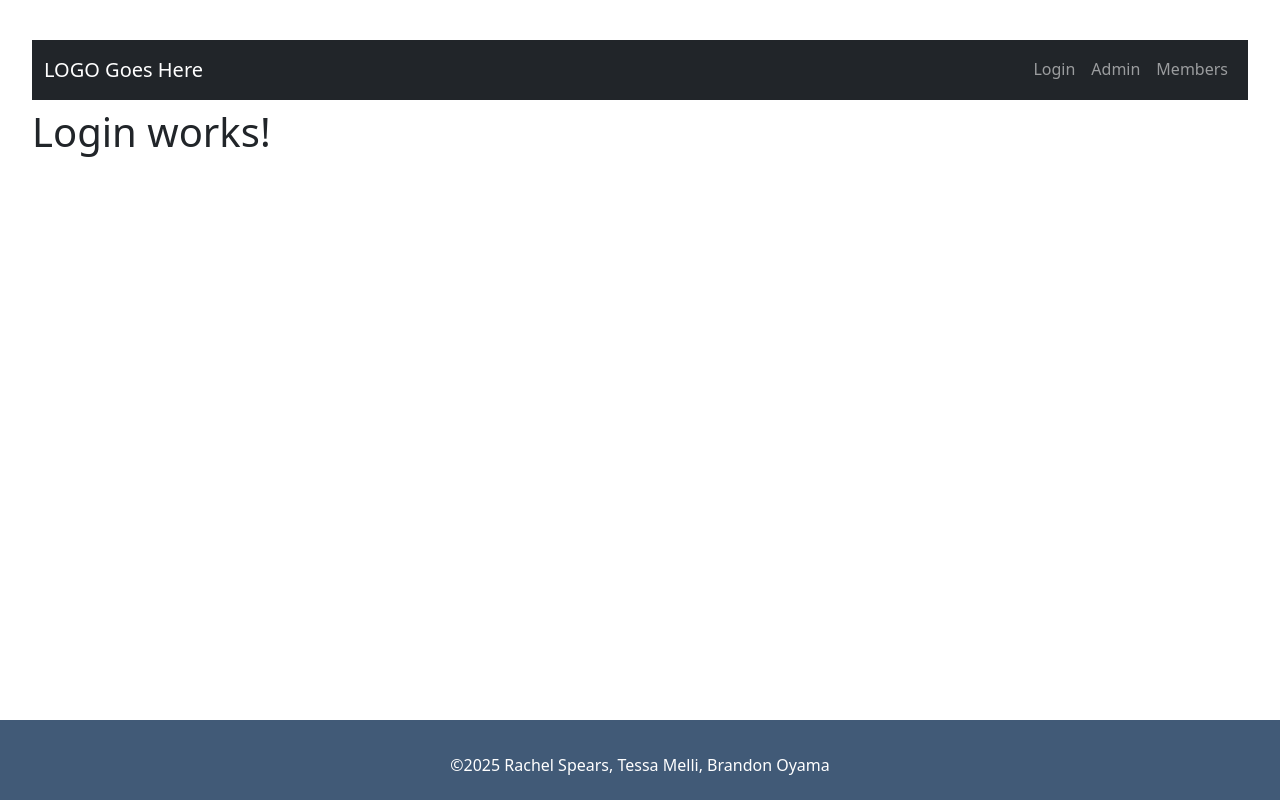
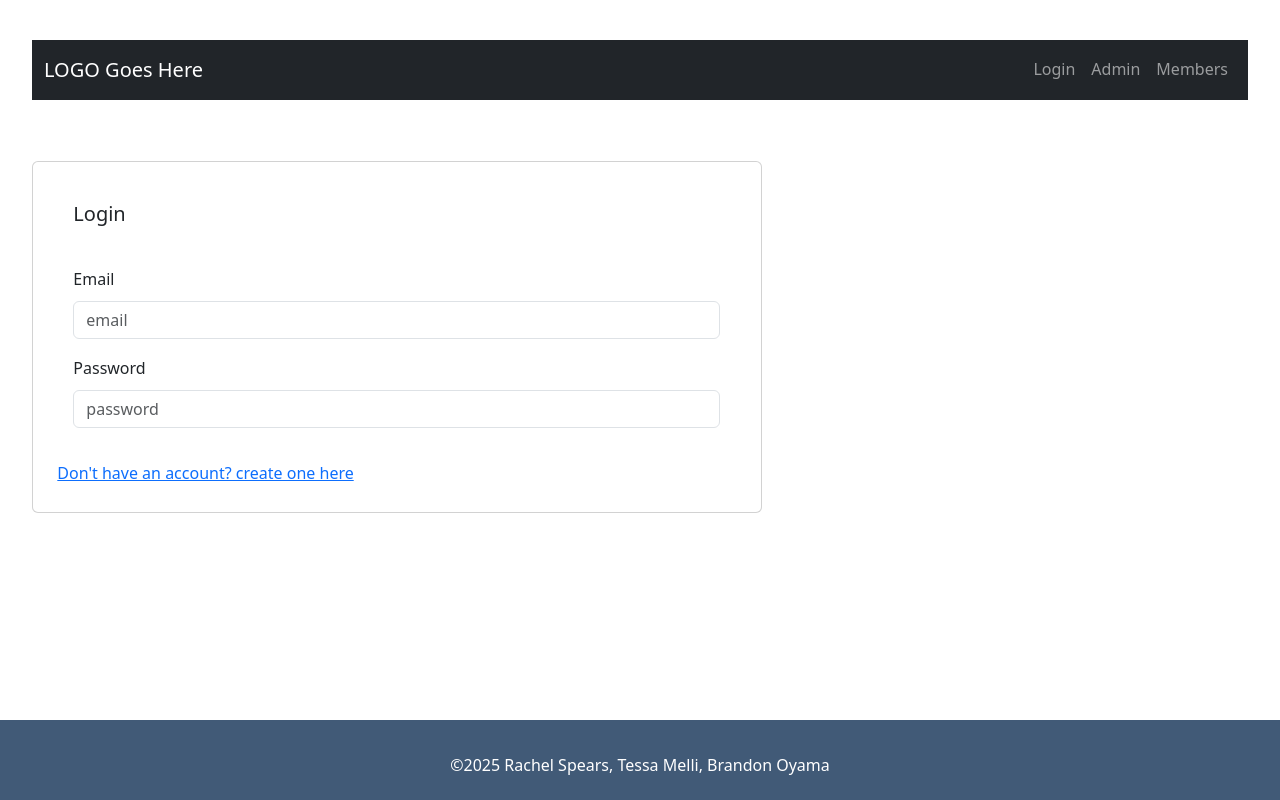
Before and after one commit to Rosepetal2022/Member_and_Points_Manager, a React (Create React App) app in the folder frontend/member_and_points_manager/: page /Login in a window 1280 px wide. Built offline with nearby package versions, Linux system fonts and the light colour scheme.

Commit message:
added basic login card

```diff
--- a/frontend/member_and_points_manager/src/App.css
+++ b/frontend/member_and_points_manager/src/App.css
@@ -2,6 +2,17 @@ body {
   box-sizing: border-box;
   line-height: 1.7;
   padding: 2rem; }
+
+
+/*START: Login Card */
+#login-card {
+  width: 60%;
+  display: flex;
+  justify-content: center;
+  padding: 2%;
+  margin-top: 5%;
+}
+/*END: Login Card */
 
 /*START: Footer styles*/
 #main-footer {
--- a/frontend/member_and_points_manager/src/pages/Login.js
+++ b/frontend/member_and_points_manager/src/pages/Login.js
@@ -1,10 +1,43 @@
 import React from 'react';
+import { Card, CardLink, CardBody, CardTitle, FormGroup, Label, Input } from 'reactstrap';
 
 const Login = () => {
     return (
-        <div>
-            <h1>Login works!</h1>
-        </div>
+
+        <Card id="login-card">
+            <CardBody>
+                <CardTitle tag="h5">
+                    Login
+                </CardTitle>
+            </CardBody>
+            <CardBody>
+                <FormGroup>
+                    <Label for="password">
+                        Email
+                    </Label>
+                    <Input
+                        id="email"
+                        name="email"
+                        placeholder="email"
+                        type="email"
+                    />
+                </FormGroup>
+                <FormGroup>
+                    <Label for="password">
+                        Password
+                    </Label>
+                    <Input
+                        id="password"
+                        name="password"
+                        placeholder="password"
+                        type="password"
+                    />
+                </FormGroup>
+            </CardBody>
+            <CardLink>
+                Don't have an account? create one here
+            </CardLink>
+        </Card>
     );
 };
 
```
